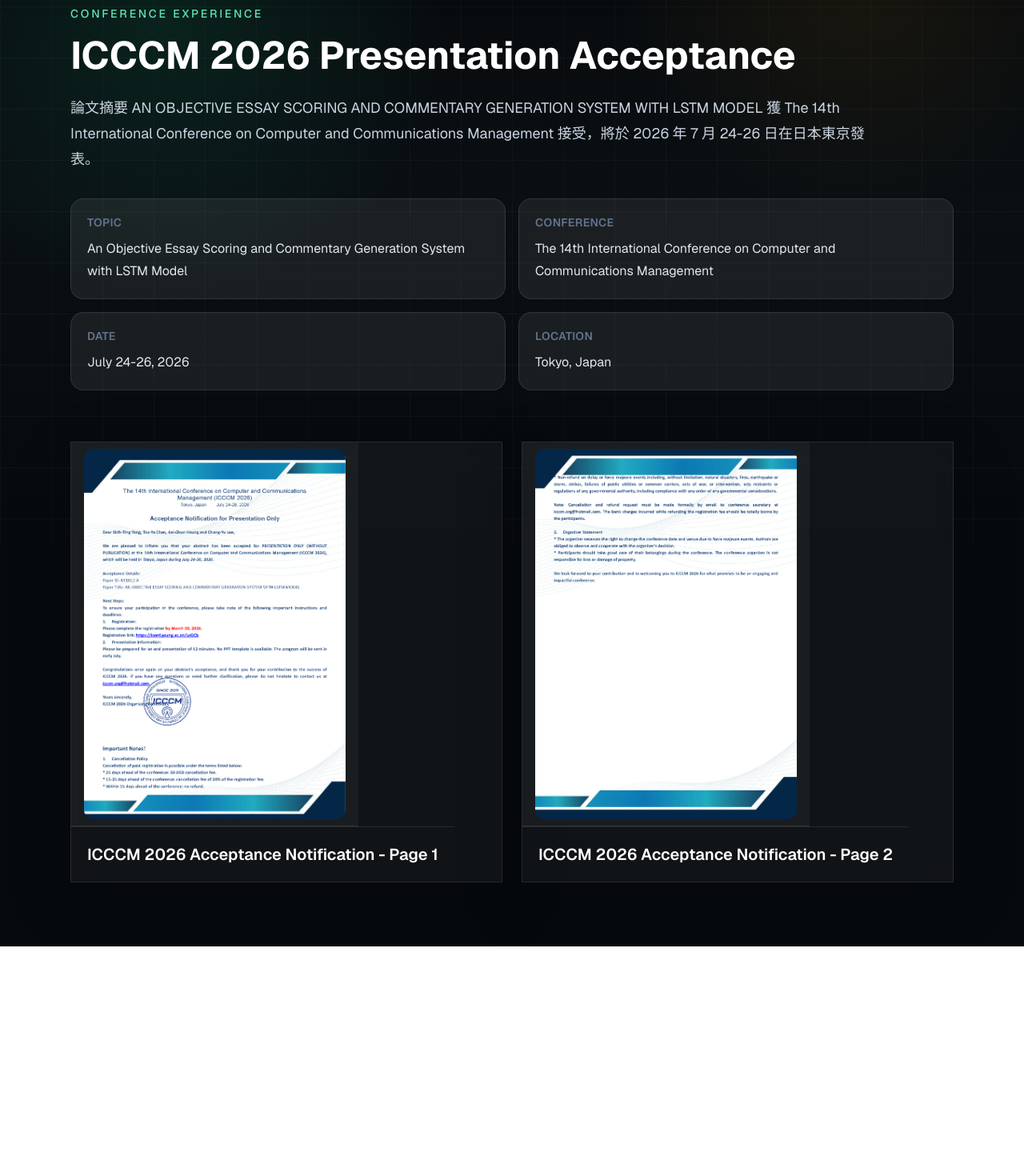
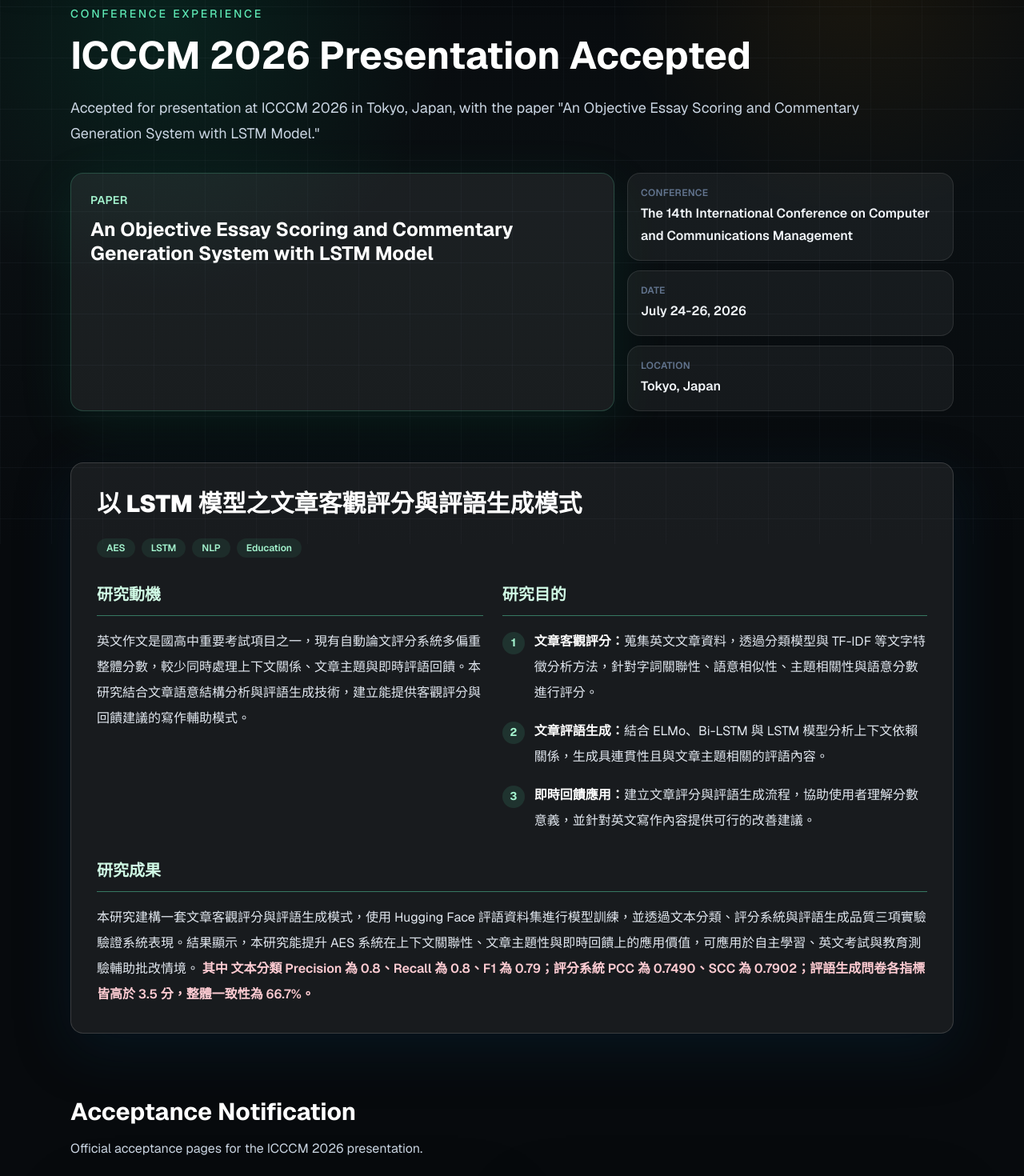
Before and after one commit to brian-kai/my-portfolio, a Next.js app: page /icccm in a window 1280 px wide. Shown: the part 120-1590 px from the top of the page at 80% size. Before the commit the page ends 1303 px from the top, so only its background shows below. Built offline with nearby package versions, Linux system fonts and the light colour scheme.

Commit message:
Update portfolio content

```diff
--- a/app/conference/page.tsx
+++ b/app/conference/page.tsx
@@ -10,12 +10,14 @@ import presentationCertificate from "./2025-11-29-[CIIE2025發表證明]基於LL
 
 const presentationPhotos = [
   {
-    title: "CIIE 2025 Presentation Photo 1",
+    title: "研究成果發表現場",
+    description: "於簡報中說明研究流程、資料分析方法與個人化文案生成結果。",
     image: presentationPhotoOne,
     alt: "2025 中國工業工程學會年會上台報告照片一",
   },
   {
-    title: "CIIE 2025 Presentation Photo 2",
+    title: "口頭簡報與答詢",
+    description: "針對 LLaMA 3 結合消費者偏好的研究設計進行口頭發表。",
     image: presentationPhotoTwo,
     alt: "2025 中國工業工程學會年會上台報告照片二",
   },
@@ -243,16 +245,22 @@ export default function ConferencePage() {
       <section id="presentation-photos" className="relative z-10 mx-auto max-w-6xl scroll-mt-24 px-6 pb-16 md:scroll-mt-28 md:pb-20">
         <div className="mb-6">
           <h2 className="text-2xl font-bold md:text-3xl">上台報告照片</h2>
-          <p className="mt-3 max-w-3xl leading-8 text-slate-300">
-            於 2025 中國工業工程學會年會暨學術研討會進行研究成果發表。
+          <p className="mt-3 max-w-5xl leading-8 text-slate-300">
+            於 2025 中國工業工程學會年會暨學術研討會進行口頭發表，分享 LLaMA 3 結合消費者偏好的行銷文案生成研究。
           </p>
         </div>
 
         <ImageLightboxGallery
           items={presentationPhotos}
+          actionLabel="View Photo"
+          cardClassName="group flex h-full flex-col overflow-hidden rounded-xl border border-white/10 bg-white/[0.045] text-left transition hover:-translate-y-1 hover:border-emerald-300/35 hover:bg-white/[0.07] focus:outline-none focus:ring-2 focus:ring-emerald-300/70"
           gridClassName="grid gap-6 md:grid-cols-2"
-          imageClassName="aspect-[4/3] w-full object-cover object-center transition duration-300 group-hover:scale-[1.02]"
+          imageClassName="aspect-[4/3] w-full object-cover object-center brightness-[0.94] saturate-[0.92] contrast-[1.06] transition duration-300 group-hover:scale-[1.02] group-hover:brightness-100"
           imageSizes="(min-width: 768px) 50vw, 100vw"
+          showDescription
+          showTitle
+          titleClassName="text-base font-bold text-white md:text-lg"
+          variant="emerald"
         />
       </section>
 
@@ -264,7 +272,7 @@ export default function ConferencePage() {
         <div className="mb-8">
           <ImageLightboxGallery
             items={awardCeremonyPhotos}
-            actionLabel="查看頒獎照片"
+            actionLabel="View Award Photo"
             cardClassName="group grid overflow-hidden rounded-2xl border border-emerald-300/20 bg-white/[0.06] text-left shadow-[0_24px_80px_rgba(16,185,129,0.14)] transition hover:-translate-y-1 hover:border-emerald-300/45 hover:bg-white/[0.09] focus:outline-none focus:ring-2 focus:ring-emerald-300/70 lg:grid-cols-[1.35fr_0.65fr]"
             gridClassName="grid"
             imageClassName="aspect-[16/9] h-full w-full object-cover object-[52%_48%] transition duration-300 group-hover:scale-[1.015]"
--- a/app/icccm/page.tsx
+++ b/app/icccm/page.tsx
@@ -25,6 +25,36 @@ const details = [
     value: "Tokyo, Japan",
   },
 ];
+
+const [paperDetail, ...conferenceDetails] = details;
+
+const researchOverview = {
+  title: "以 LSTM 模型之文章客觀評分與評語生成模式",
+  tags: ["AES", "LSTM", "NLP", "Education"],
+  motivation:
+    "英文作文是國高中重要考試項目之一，現有自動論文評分系統多偏重整體分數，較少同時處理上下文關係、文章主題與即時評語回饋。本研究結合文章語意結構分析與評語生成技術，建立能提供客觀評分與回饋建議的寫作輔助模式。",
+  goals: [
+    {
+      title: "文章客觀評分",
+      description:
+        "蒐集英文文章資料，透過分類模型與 TF-IDF 等文字特徵分析方法，針對字詞關聯性、語意相似性、主題相關性與語意分數進行評分。",
+    },
+    {
+      title: "文章評語生成",
+      description:
+        "結合 ELMo、Bi-LSTM 與 LSTM 模型分析上下文依賴關係，生成具連貫性且與文章主題相關的評語內容。",
+    },
+    {
+      title: "即時回饋應用",
+      description:
+        "建立文章評分與評語生成流程，協助使用者理解分數意義，並針對英文寫作內容提供可行的改善建議。",
+    },
+  ],
+  result:
+    "本研究建構一套文章客觀評分與評語生成模式，使用 Hugging Face 評語資料集進行模型訓練，並透過文本分類、評分系統與評語生成品質三項實驗驗證系統表現。結果顯示，本研究能提升 AES 系統在上下文關聯性、文章主題性與即時回饋上的應用價值，可應用於自主學習、英文考試與教育測驗輔助批改情境。",
+  metrics:
+    "文本分類 Precision 為 0.8、Recall 為 0.8、F1 為 0.79；評分系統 PCC 為 0.7490、SCC 為 0.7902；評語生成問卷各指標皆高於 3.5 分，整體一致性為 66.7%",
+};
 
 const proofs = [
   {
@@ -82,36 +112,123 @@ export default function IcccmPage() {
         </p>
 
         <h1 className="max-w-5xl text-3xl font-bold leading-tight md:text-5xl">
-          ICCCM 2026 Presentation Acceptance
+          ICCCM 2026 Presentation Accepted
         </h1>
 
         <p className="mt-5 max-w-5xl text-base leading-7 text-slate-300 md:text-lg md:leading-8">
-          論文摘要 AN OBJECTIVE ESSAY SCORING AND COMMENTARY GENERATION SYSTEM
-          WITH LSTM MODEL 獲 The 14th International Conference on Computer and
-          Communications Management 接受，將於 2026 年 7 月 24-26
-          日在日本東京發表。
+          Accepted for presentation at ICCCM 2026 in Tokyo, Japan, with the
+          paper &quot;An Objective Essay Scoring and Commentary Generation System
+          with LSTM Model.&quot;
         </p>
 
-        <div className="mt-8 grid gap-4 md:grid-cols-2">
-          {details.map((detail) => (
+        <div className="mt-8 grid gap-4 lg:grid-cols-[1.25fr_0.75fr]">
+          <div className="rounded-2xl border border-emerald-300/20 bg-white/[0.07] p-5 shadow-[0_20px_70px_rgba(16,185,129,0.1)] md:p-6">
+            <p className="text-sm font-semibold uppercase tracking-wide text-emerald-200">
+              Paper
+            </p>
+            <p className="mt-3 text-xl font-bold leading-tight text-white md:text-2xl">
+              {paperDetail.value}
+            </p>
+          </div>
+
+          <div className="grid gap-3">
+            {conferenceDetails.map((detail) => (
               <div
                 key={detail.label}
-              className="rounded-2xl border border-white/10 bg-white/[0.07] p-4 md:p-5"
+                className="rounded-2xl border border-white/10 bg-white/[0.055] p-4"
               >
-              <p className="text-sm font-semibold uppercase tracking-wide text-slate-500">
+                <p className="text-xs font-semibold uppercase tracking-wide text-slate-500">
                   {detail.label}
                 </p>
-              <p className="mt-2 text-[15px] leading-7 text-slate-200 md:text-base">
+                <p className="mt-1 text-[15px] font-semibold leading-7 text-slate-100 md:text-base">
                   {detail.value}
                 </p>
               </div>
             ))}
           </div>
+        </div>
+      </section>
+
+      <section className="relative z-10 mx-auto max-w-6xl px-6 pb-16 md:pb-20">
+        <article
+          lang="zh-Hant"
+          className="rounded-2xl border border-white/15 bg-white/[0.07] p-5 shadow-[0_20px_70px_rgba(8,47,73,0.32)] md:p-8"
+        >
+          <div className="max-w-5xl">
+            <h2 className="text-2xl font-black leading-tight text-white md:text-3xl">
+              {researchOverview.title}
+            </h2>
+
+            <div className="mt-6 flex flex-wrap gap-2">
+              {researchOverview.tags.map((tag) => (
+                <span
+                  key={tag}
+                  className="rounded-full bg-emerald-300/[0.08] px-3 py-1 text-xs font-semibold text-emerald-200"
+                >
+                  {tag}
+                </span>
+              ))}
+            </div>
+          </div>
+
+          <div className="mt-8 grid gap-6 lg:grid-cols-[1fr_1.1fr]">
+            <section>
+              <h3 className="border-b border-emerald-300/45 pb-3 text-lg font-bold text-emerald-100 md:text-xl">
+                研究動機
+              </h3>
+              <p className="mt-4 text-[15px] leading-8 text-slate-200 md:text-base">
+                {researchOverview.motivation}
+              </p>
+            </section>
+
+            <section>
+              <h3 className="border-b border-emerald-300/45 pb-3 text-lg font-bold text-emerald-100 md:text-xl">
+                研究目的
+              </h3>
+              <ol className="mt-4 space-y-4 text-[15px] leading-8 text-slate-200 md:text-base">
+                {researchOverview.goals.map((goal, index) => (
+                  <li key={goal.title} className="flex gap-3">
+                    <span className="mt-1 flex h-7 w-7 shrink-0 items-center justify-center rounded-full bg-emerald-300/[0.12] text-sm font-bold text-emerald-200">
+                      {index + 1}
+                    </span>
+                    <span>
+                      <strong className="text-white">{goal.title}：</strong>
+                      {goal.description}
+                    </span>
+                  </li>
+                ))}
+              </ol>
+            </section>
+          </div>
+
+          <section className="mt-8">
+            <h3 className="border-b border-emerald-300/45 pb-3 text-lg font-bold text-emerald-100 md:text-xl">
+              研究成果
+            </h3>
+            <p className="mt-4 text-[15px] leading-8 text-slate-200 md:text-base">
+              {researchOverview.result}
+              <span className="font-semibold text-rose-200">
+                {" "}
+                其中 {researchOverview.metrics}。
+              </span>
+            </p>
+          </section>
+        </article>
       </section>
 
       <section id="proof" className="relative z-10 mx-auto max-w-6xl scroll-mt-24 px-6 pb-16 md:scroll-mt-28 md:pb-20">
+        <div className="mb-6">
+          <h2 className="text-2xl font-bold md:text-3xl">
+            Acceptance Notification
+          </h2>
+          <p className="mt-3 max-w-4xl leading-8 text-slate-300">
+            Official acceptance pages for the ICCCM 2026 presentation.
+          </p>
+        </div>
+
         <ImageLightboxGallery
           items={proofs}
+          actionLabel="View Document"
           cardClassName="group flex h-full flex-col overflow-hidden border border-white/10 bg-white/[0.045] text-left shadow-[0_24px_80px_rgba(0,0,0,0.16)] backdrop-blur transition hover:-translate-y-1 hover:border-emerald-300/40 hover:bg-white/[0.07] focus:outline-none focus:ring-2 focus:ring-emerald-300/70"
           gridClassName="grid gap-6 md:grid-cols-2"
           imageClassName="h-full w-full rounded-xl object-contain"
```
Also changed, not shown: app/page.tsx (+71 -71 lines). Lines whose indentation alone changed are shown as unchanged.
